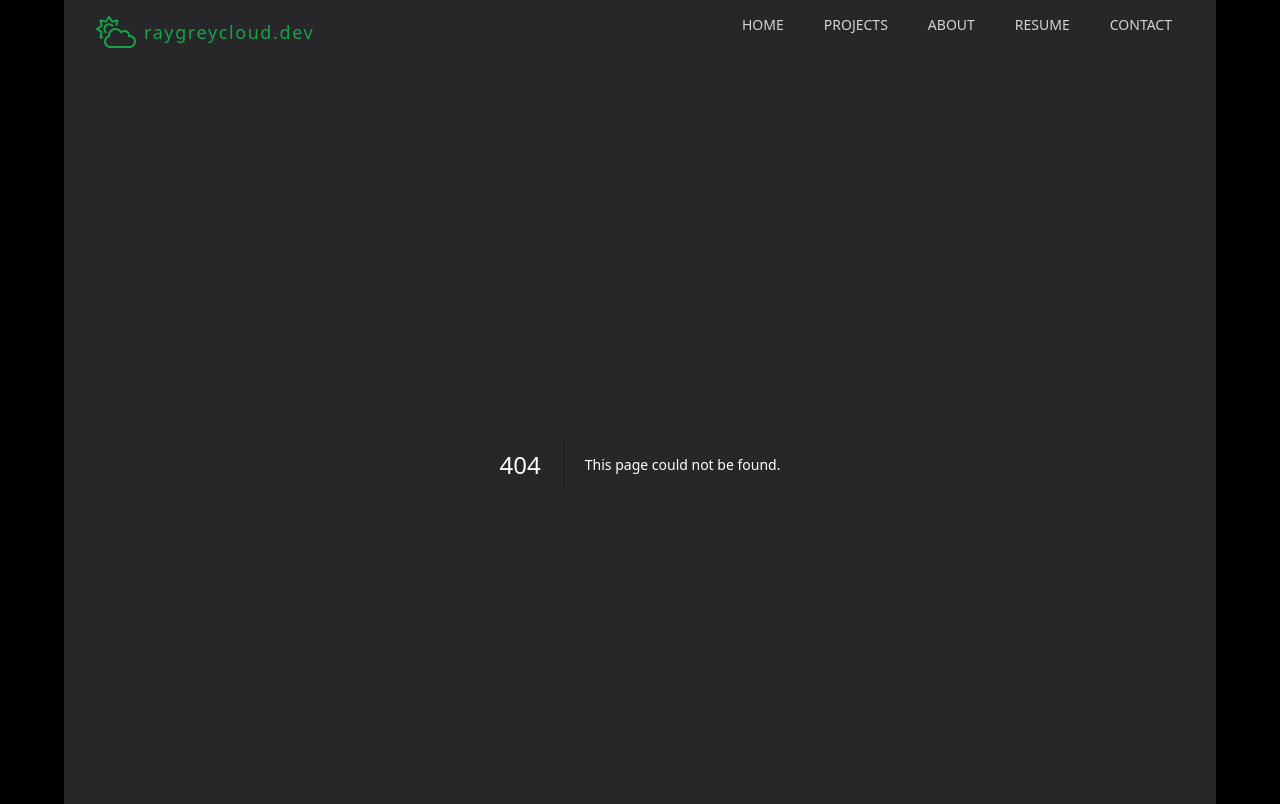
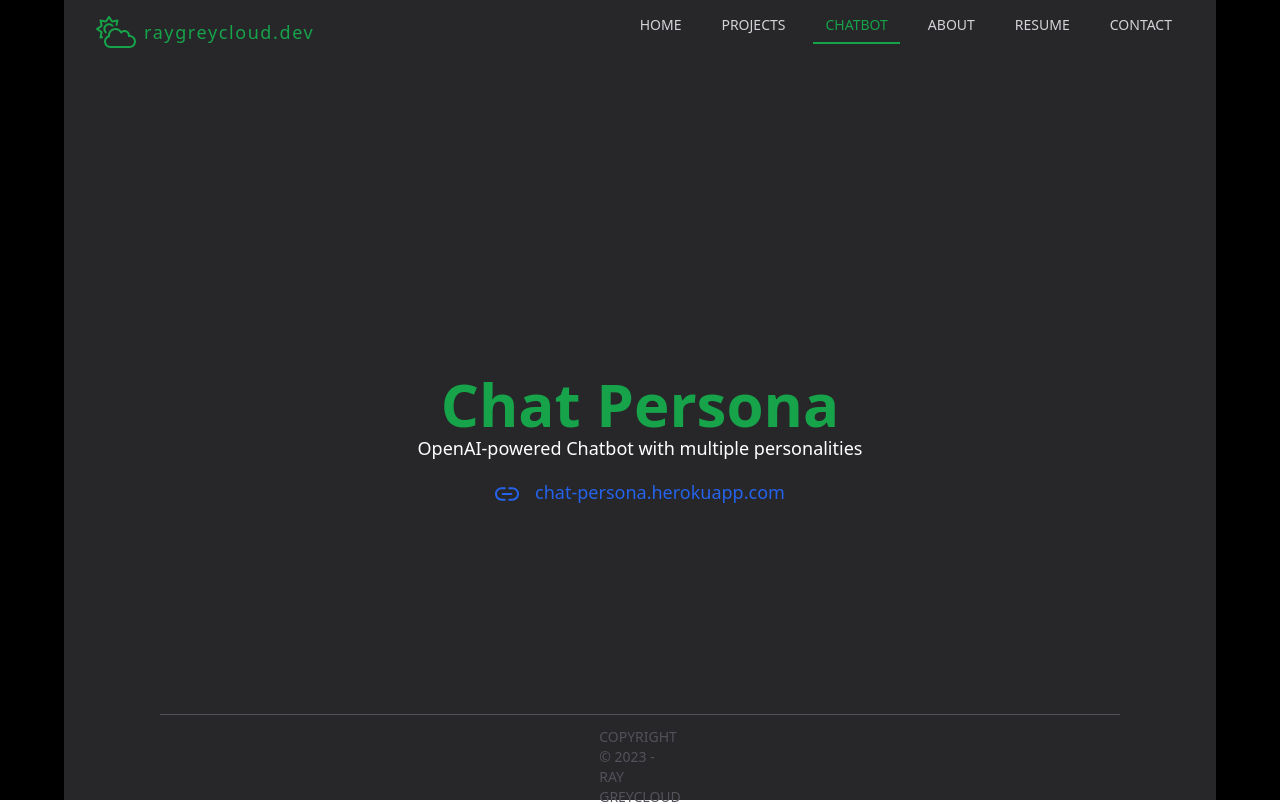
Before and after one commit to rayGreycloud/raygreycloud-dev, a Next.js app: page /chatbot in a window 1280 px wide. Before the commit this address had no page. Shown: the top 804 px of the page. Built offline with nearby package versions, Linux system fonts and the light colour scheme.

Commit message:
add chatbot page

```diff
--- a/components/Header.jsx
+++ b/components/Header.jsx
@@ -10,6 +10,7 @@ import { XIcon } from '@/icons/XIcon';
 const navigation = [
   { name: 'home', href: '/' },
   { name: 'projects', href: '/projects' },
+  { name: 'chatbot', href: '/chatbot' },
   { name: 'about', href: '/about' },
   { name: 'resume', href: '/resume' },
   { name: 'contact', href: '/contact' }
--- /dev/null
+++ b/pages/chatbot.jsx
@@ -0,0 +1,43 @@
+import { EmailIcon } from '@/icons/EmailIcon';
+import { EnvelopeIcon } from '@/icons/EnvelopeIcon';
+import { LinkSimpleIcon } from '@/components/icons/LinkSimpleIcon';
+
+import { motion } from 'framer-motion';
+
+import { navCard, navCardContainer } from 'animations';
+
+export default function ChatbotPage() {
+  return (
+    <main className='flex flex-col items-center w-full flex-1 pt-16 md:pt-24 md:px-20 text-center'>
+      <h1 className='mb-4'>
+        <div className='text-3xl md:text-6xl font-bold text-green-600'>
+          Chat Persona
+        </div>
+        <div className='text-lg text-white'>
+          OpenAI-powered Chatbot with multiple personalities
+        </div>
+      </h1>
+      <motion.div
+        key='contactContainer'
+        variants={navCardContainer}
+        initial='hidden'
+        animate='show'
+        exit='exit'
+        className='flex items-center justify-between gap-8'
+      >
+        <motion.a
+          variants={navCard}
+          key='chatPersonaLink'
+          href='https://chat-persona.herokuapp.com/'
+          target='_blank'
+          rel='noopener noreferrer'
+          className='flex items-end justify-center text-blue-600'
+          title='Go to Chat Persona'
+        >
+          <LinkSimpleIcon classes={'w-6 h-6'} />
+          <span className='pl-4 text-lg'>chat-persona.herokuapp.com</span>
+        </motion.a>
+      </motion.div>
+    </main>
+  );
+}
```
